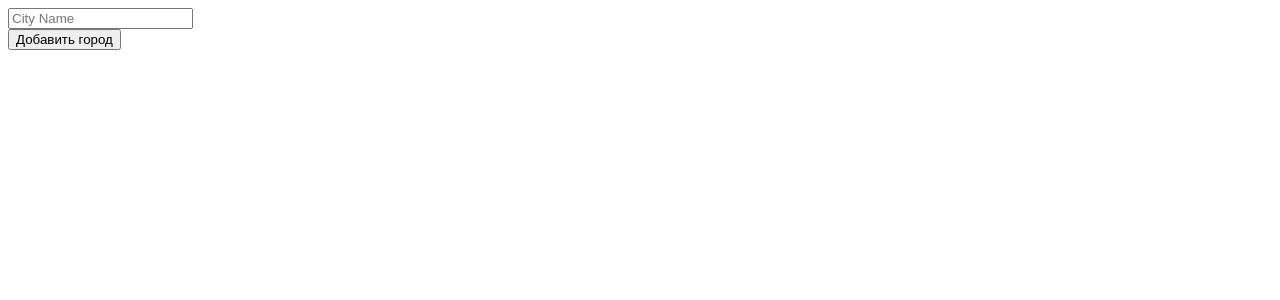
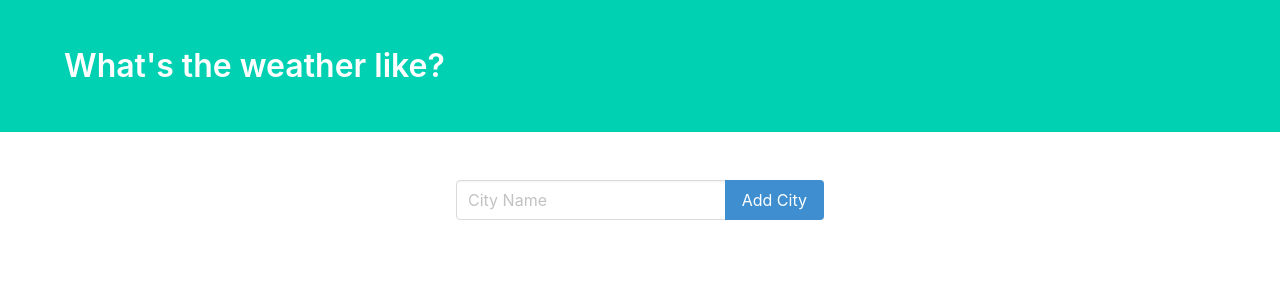
Before and after one commit to maksimd31/car_wash_2, a Django app: page /weather_u/ in a window 1280 px wide. Shown: the top 300 px of the page. Run offline with Django 4.2, Linux system fonts and the light colour scheme; data that the repository does not hold is empty; some libraries are stand-ins or nearby versions.

Commit message:
version project v1.10

```diff
--- a/crm_car_wash/weather_u/templates/weather.html
+++ b/crm_car_wash/weather_u/templates/weather.html
@@ -3,10 +3,22 @@
 
 <head>
     <meta charset="UTF-8">
+    <meta name="viewport" content="width=device-width, initial-scale=1.0">
+    <meta http-equiv="X-UA-Compatible" content="ie=edge">
+    <title>☔️ Weather App</title>
+    <link rel="stylesheet" href="https://cdnjs.cloudflare.com/ajax/libs/bulma/0.6.2/css/bulma.css" />
 </head>
 
 <body>
-
+    <section class="hero is-primary">
+        <div class="hero-body">
+            <div class="container">
+                <h1 class="title">
+                    What's the weather like?
+                </h1>
+            </div>
+        </div>
+    </section>
     <section class="section">
         <div class="container">
             <div class="columns">
@@ -19,7 +31,7 @@
                             </div>
                             <div class="control">
                                 <button type="submit" class="button is-info">
-                                    Добавить город
+                                    Add City
                                 </button>
                             </div>
                         </div>
@@ -37,8 +49,18 @@
                         <article class="media">
                             <div class="media-left">
                                 <figure class="image is-50x50">
-                                    <img src="<http://openweathermap.org/img/w/>{{city_weather.icon }}.png" alt="Image">
+                                    <img src="http://openweathermap.org/img/w/{{city_weather.icon }}.png" alt="Image">
                                 </figure>
+                            </div>
+                            <div class="media-content">
+                                <div class="content">
+                                    <p>
+                                        <span class="title">{{ city_weather.city }}</span>
+                                        <br>
+                                        <span class="subtitle">{{ city_weather.temperature }}° C</span>
+                                        <br> {{ city_weather.description }}
+                                    </p>
+                                </div>
                             </div>
                         </article>
                     </div>
@@ -47,6 +69,8 @@
             </div>
         </div>
     </section>
+    <footer class="footer">
+    </footer>
 </body>
 
 </html>
```
